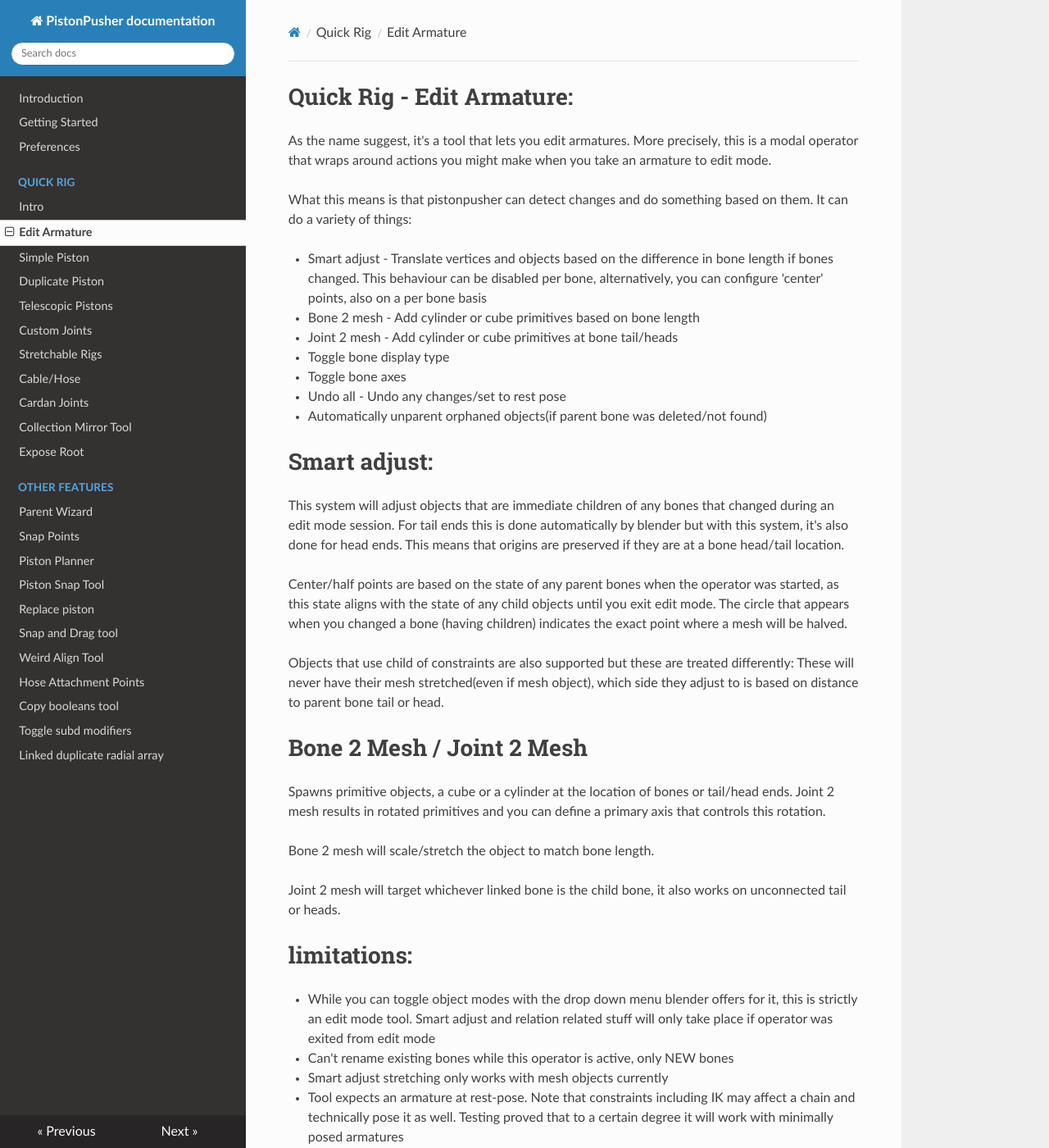
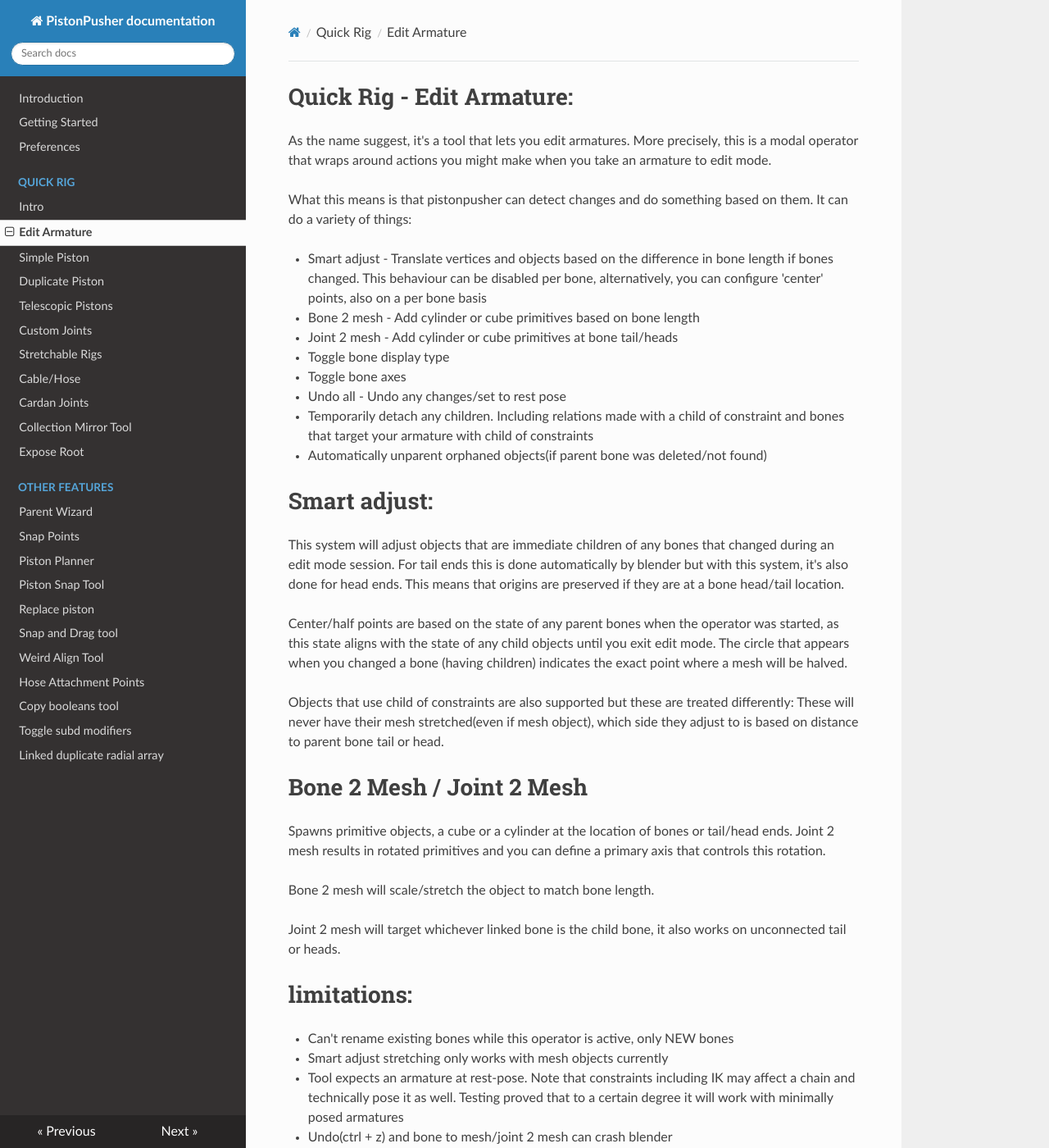
Before and after one commit to ZenderB3D/pp_docs, an MkDocs documentation site: the page built from docs/Quickrigs/editarmature.md, in a window 1280 px wide and 1400 px high. Shown: the whole window at 82% size. Built offline with MkDocs 1.6.1, drawn with Linux system fonts in a browser that asks for light colours; nearby versions of some CDN libraries.

Commit message:
Update editarmature.md

```diff
--- a/docs/Quickrigs/editarmature.md
+++ b/docs/Quickrigs/editarmature.md
@@ -10,6 +10,7 @@ What this means is that pistonpusher can detect changes and do something based o
 * Toggle bone display type
 * Toggle bone axes
 * Undo all - Undo any changes/set to rest pose
+* Temporarily detach any children. Including relations made with a child of constraint and bones that target your armature with child of constraints
 * Automatically unparent orphaned objects(if parent bone was deleted/not found)
 
 
@@ -30,7 +31,6 @@ Bone 2 mesh will scale/stretch the object to match bone length.
 Joint 2 mesh will target whichever linked bone is the child bone, it also works on unconnected tail or heads.
 
 #limitations:
-* While you can toggle object modes with the drop down menu blender offers for it, this is strictly an edit mode tool. Smart adjust and relation related stuff will only take place if operator was exited from edit mode
 * Can't rename existing bones while this operator is active, only NEW bones
 * Smart adjust stretching only works with mesh objects currently
 * Tool expects an armature at rest-pose. Note that constraints including IK may affect a chain and technically pose it as well. Testing proved that to a certain degree it will work with minimally posed armatures
```
